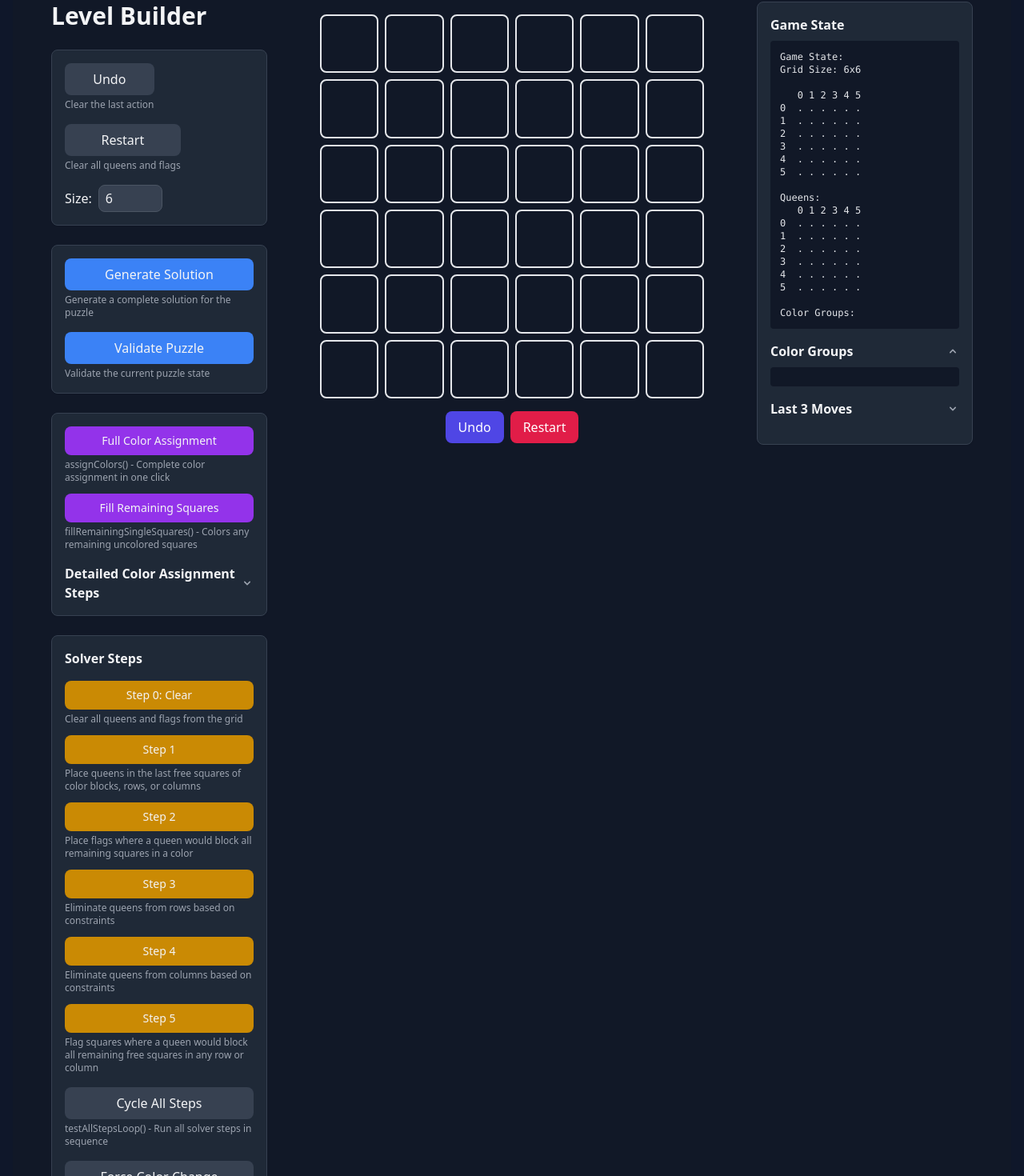
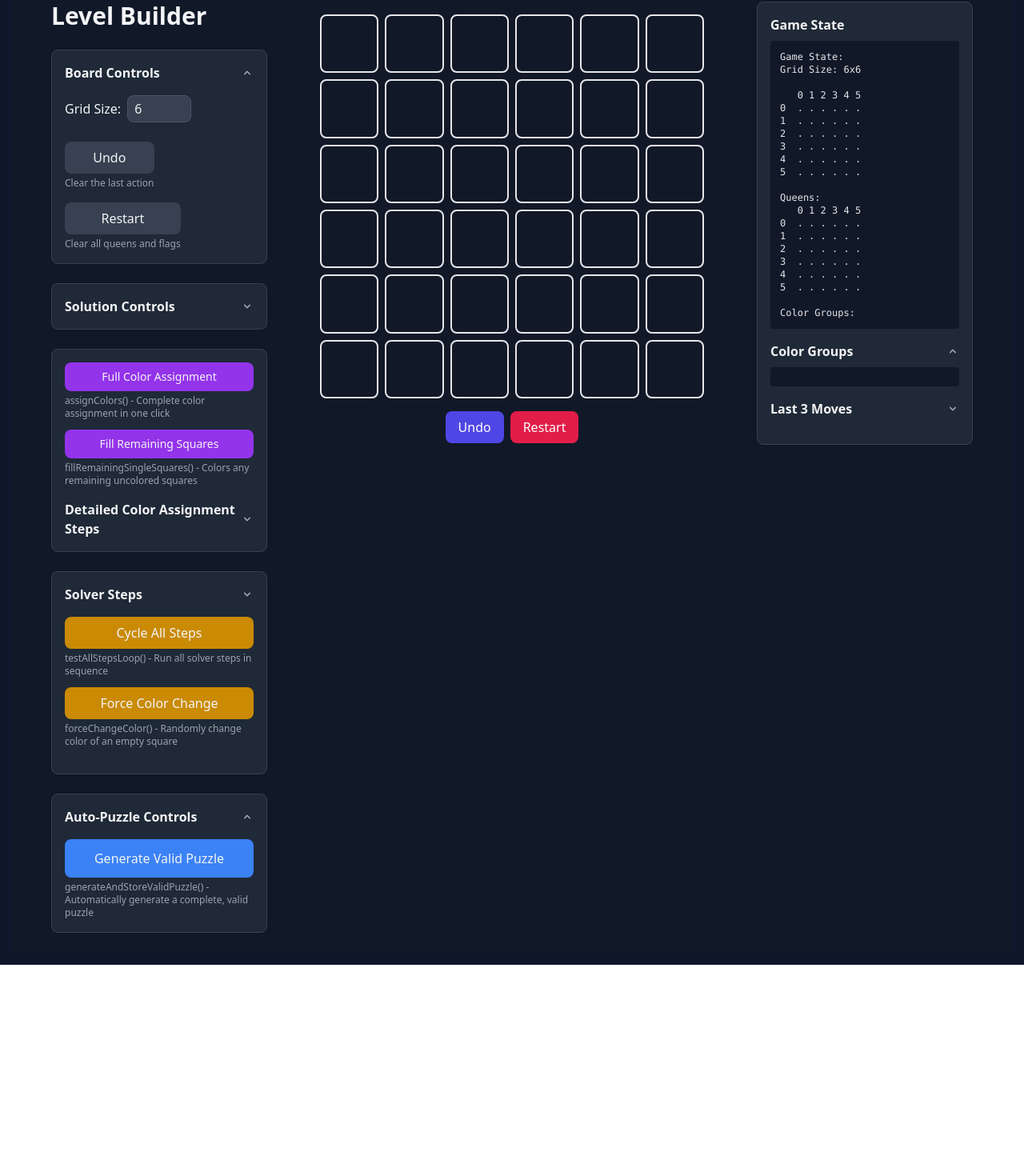
Before and after one commit to Crushford/Cassowary-Games, a Vue app: page /builder in a window 1280 px wide. Shown: the part 90-1560 px from the top of the page at 80% size. After the commit the page ends 1296 px from the top, so only its background shows below. Built offline with nearby package versions, Linux system fonts and the light colour scheme.

Commit message:
generate valid puzzle becomes a collapse item

```diff
--- a/src/views/LevelBuilder.vue
+++ b/src/views/LevelBuilder.vue
@@ -18,7 +18,46 @@
         <section
           class="flex flex-col gap-4 bg-gray-800 border border-gray-700 shadow-sm p-4 rounded-lg"
         >
-          <div class="flex flex-wrap gap-4">
+          <!-- Collapsible section header -->
+          <button
+            @click="isBoardControlsExpanded = !isBoardControlsExpanded"
+            class="flex items-center justify-between w-full text-left font-semibold"
+          >
+            <span>Board Controls</span>
+            <span class="text-gray-400">
+              <svg
+                xmlns="http://www.w3.org/2000/svg"
+                class="h-4 w-4 transition-transform duration-200"
+                :class="isBoardControlsExpanded ? 'rotate-180' : ''"
+                viewBox="0 0 20 20"
+                fill="currentColor"
+              >
+                <path
+                  fill-rule="evenodd"
+                  d="M5.293 7.293a1 1 0 011.414 0L10 10.586l3.293-3.293a1 1 0 111.414 1.414l-4 4a1 1 0 01-1.414 0l-4-4a1 1 0 010-1.414z"
+                  clip-rule="evenodd"
+                />
+              </svg>
+            </span>
+          </button>
+
+          <!-- Always visible grid size control -->
+          <label class="flex items-center gap-2 mb-2">
+            <span>Grid Size:</span>
+            <input
+              type="number"
+              v-model="gridSize"
+              min="4"
+              max="8"
+              @change="handleGridSizeChange"
+              class="w-20 bg-gray-700 border border-gray-600 rounded-lg px-2 py-1 text-gray-100"
+            />
+          </label>
+
+          <div
+            v-show="isBoardControlsExpanded"
+            class="flex flex-wrap gap-4 transition-all duration-300 overflow-hidden"
+          >
             <div v-for="btn in boardControls" :key="btn.label" class="flex flex-col">
               <button
                 @click="btn.handler"
@@ -29,22 +68,38 @@
               <span class="text-xs text-gray-400 mt-1">{{ btn.description }}</span>
             </div>
           </div>
-          <label class="flex items-center gap-2">
-            <span>Size:</span>
-            <input
-              type="number"
-              v-model="gridSize"
-              min="4"
-              max="8"
-              @change="handleGridSizeChange"
-              class="w-20 bg-gray-700 border border-gray-600 rounded-lg px-2 py-1 text-gray-100"
-            />
-          </label>
         </section>
 
         <!-- Solution Controls -->
         <section
           class="flex flex-col gap-4 bg-gray-800 border border-gray-700 shadow-sm p-4 rounded-lg"
+        >
+          <!-- Collapsible section header -->
+          <button
+            @click="isSolutionControlsExpanded = !isSolutionControlsExpanded"
+            class="flex items-center justify-between w-full text-left font-semibold"
+          >
+            <span>Solution Controls</span>
+            <span class="text-gray-400">
+              <svg
+                xmlns="http://www.w3.org/2000/svg"
+                class="h-4 w-4 transition-transform duration-200"
+                :class="isSolutionControlsExpanded ? 'rotate-180' : ''"
+                viewBox="0 0 20 20"
+                fill="currentColor"
+              >
+                <path
+                  fill-rule="evenodd"
+                  d="M5.293 7.293a1 1 0 011.414 0L10 10.586l3.293-3.293a1 1 0 111.414 1.414l-4 4a1 1 0 01-1.414 0l-4-4a1 1 0 010-1.414z"
+                  clip-rule="evenodd"
+                />
+              </svg>
+            </span>
+          </button>
+
+          <div
+            v-show="isSolutionControlsExpanded"
+            class="space-y-3 transition-all duration-300 overflow-hidden"
           >
             <div v-for="btn in solutionControls" :key="btn.label" class="flex flex-col">
               <button
@@ -54,6 +109,7 @@
                 {{ btn.label }}
               </button>
               <span class="text-xs text-gray-400 mt-1">{{ btn.description }}</span>
+            </div>
           </div>
         </section>
 
@@ -133,8 +189,60 @@
 
         <!-- Solver Steps -->
         <section class="bg-gray-800 border border-gray-700 shadow-sm p-4 rounded-lg">
-          <h2 class="font-semibold mb-4">Solver Steps</h2>
-          <div class="space-y-3">
+          <!-- Collapsible section header -->
+          <button
+            @click="isSolverStepsExpanded = !isSolverStepsExpanded"
+            class="flex items-center justify-between w-full text-left font-semibold mb-4"
+          >
+            <span>Solver Steps</span>
+            <span class="text-gray-400">
+              <svg
+                xmlns="http://www.w3.org/2000/svg"
+                class="h-4 w-4 transition-transform duration-200"
+                :class="isSolverStepsExpanded ? 'rotate-180' : ''"
+                viewBox="0 0 20 20"
+                fill="currentColor"
+              >
+                <path
+                  fill-rule="evenodd"
+                  d="M5.293 7.293a1 1 0 011.414 0L10 10.586l3.293-3.293a1 1 0 111.414 1.414l-4 4a1 1 0 01-1.414 0l-4-4a1 1 0 010-1.414z"
+                  clip-rule="evenodd"
+                />
+              </svg>
+            </span>
+          </button>
+
+          <!-- Always visible buttons -->
+          <div class="space-y-3 mb-4">
+            <div class="flex flex-col">
+              <button
+                @click="handleCycleSolveSteps"
+                class="px-4 py-2 bg-yellow-600 hover:bg-yellow-500 rounded-lg text-gray-100"
+              >
+                Cycle All Steps
+              </button>
+              <span class="text-xs text-gray-400 mt-1"
+                >testAllStepsLoop() - Run all solver steps in sequence</span
+              >
+            </div>
+            <div class="flex flex-col">
+              <button
+                @click="handleForceChangeColor"
+                class="px-4 py-2 bg-yellow-600 hover:bg-yellow-500 rounded-lg text-gray-100"
+              >
+                Force Color Change
+              </button>
+              <span class="text-xs text-gray-400 mt-1"
+                >forceChangeColor() - Randomly change color of an empty square</span
+              >
+            </div>
+          </div>
+
+          <!-- Collapsible detailed steps -->
+          <div
+            v-show="isSolverStepsExpanded"
+            class="space-y-3 transition-all duration-300 overflow-hidden"
+          >
             <div v-for="btn in solverSteps" :key="btn.label" class="flex flex-col">
               <button
                 @click="btn.handler"
@@ -145,35 +253,38 @@
               <span class="text-xs text-gray-400 mt-1">{{ btn.description }}</span>
             </div>
           </div>
-          <div class="mt-4 flex flex-col gap-4">
-            <div class="flex flex-col">
-              <button
-                @click="handleCycleSolveSteps"
-                class="px-4 py-2 bg-gray-700 hover:bg-gray-600 rounded-lg text-gray-100"
-              >
-                Cycle All Steps
-              </button>
-              <span class="text-xs text-gray-400 mt-1"
-                >testAllStepsLoop() - Run all solver steps in sequence</span
-              >
-            </div>
-            <div class="flex flex-col">
-              <button
-                @click="handleForceChangeColor"
-                class="px-4 py-2 bg-gray-700 hover:bg-gray-600 rounded-lg text-gray-100"
-              >
-                Force Color Change
-              </button>
-              <span class="text-xs text-gray-400 mt-1"
-                >forceChangeColor() - Randomly change color of an empty square</span
-              >
-            </div>
-          </div>
         </section>
 
         <!-- Auto-Puzzle Controls -->
         <section
           class="flex flex-col gap-4 bg-gray-800 border border-gray-700 shadow-sm p-4 rounded-lg"
+        >
+          <!-- Collapsible section header -->
+          <button
+            @click="isAutoPuzzleExpanded = !isAutoPuzzleExpanded"
+            class="flex items-center justify-between w-full text-left font-semibold"
+          >
+            <span>Auto-Puzzle Controls</span>
+            <span class="text-gray-400">
+              <svg
+                xmlns="http://www.w3.org/2000/svg"
+                class="h-4 w-4 transition-transform duration-200"
+                :class="isAutoPuzzleExpanded ? 'rotate-180' : ''"
+                viewBox="0 0 20 20"
+                fill="currentColor"
+              >
+                <path
+                  fill-rule="evenodd"
+                  d="M5.293 7.293a1 1 0 011.414 0L10 10.586l3.293-3.293a1 1 0 111.414 1.414l-4 4a1 1 0 01-1.414 0l-4-4a1 1 0 010-1.414z"
+                  clip-rule="evenodd"
+                />
+              </svg>
+            </span>
+          </button>
+
+          <div
+            v-show="isAutoPuzzleExpanded"
+            class="space-y-3 transition-all duration-300 overflow-hidden"
           >
             <div class="flex flex-col">
               <button
@@ -191,7 +302,8 @@
                 {{ isGenerating ? 'Generating…' : 'Generate Valid Puzzle' }}
               </button>
               <span class="text-xs text-gray-400 mt-1"
-              >generateAndStoreValidPuzzle() - Automatically generate a complete, valid puzzle</span
+                >generateAndStoreValidPuzzle() - Automatically generate a complete, valid
+                puzzle</span
               >
             </div>
 
@@ -212,6 +324,7 @@
               class="mt-2 p-2 bg-green-100 text-green-700 rounded text-center text-sm"
             >
               {{ savedMessage }}
+            </div>
           </div>
         </section>
       </aside>
@@ -307,6 +420,10 @@ const validationMessage = ref('');
 const isValid = ref(false);
 const logsContainer = ref<HTMLElement | null>(null);
 const isColorAssignmentExpanded = ref(false);
+const isSolutionControlsExpanded = ref(false);
+const isSolverStepsExpanded = ref(false);
+const isAutoPuzzleExpanded = ref(true);
+const isBoardControlsExpanded = ref(true);
 
 // Scroll logs to bottom when they change
 watch(
```
Lines whose indentation alone changed are shown as unchanged.
